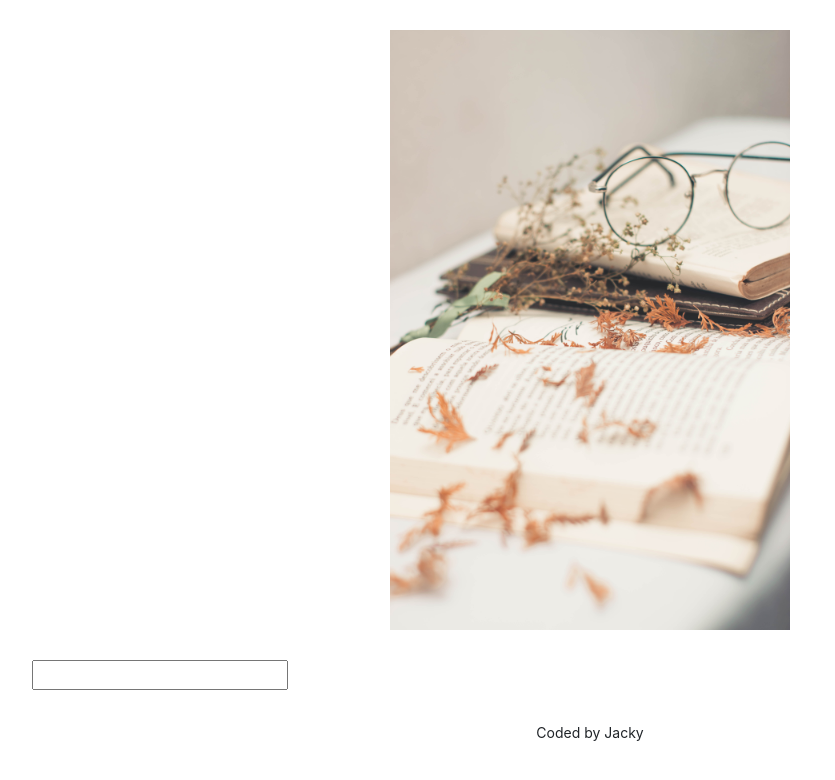
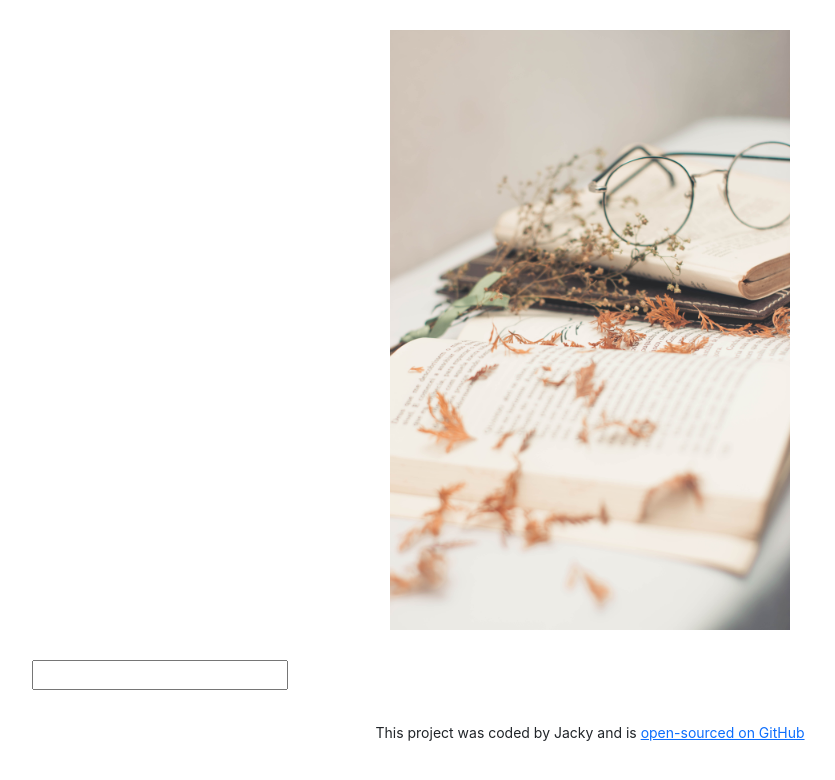
Before and after one commit to jchabrny/dictionary-project, a React (Create React App) app: page / in a window 1280 px wide. Shown: the top 780 px of the page, without its empty margins (50-885 px from the left). Built offline with nearby package versions, Linux system fonts and the light colour scheme.

Commit message:
Added GitHub link

```diff
--- a/src/App.js
+++ b/src/App.js
@@ -13,7 +13,12 @@ export default function App() {
           <Dictionary />
         </main>
         <footer className="App-footer">
-          <small>Coded by Jacky</small>
+          <small>
+            This project was coded by Jacky and is{" "}
+            <a href="https://github.com/jchabrny/dictionary-project">
+              open-sourced on GitHub
+            </a>
+          </small>
         </footer>
       </div>
     </div>
```
